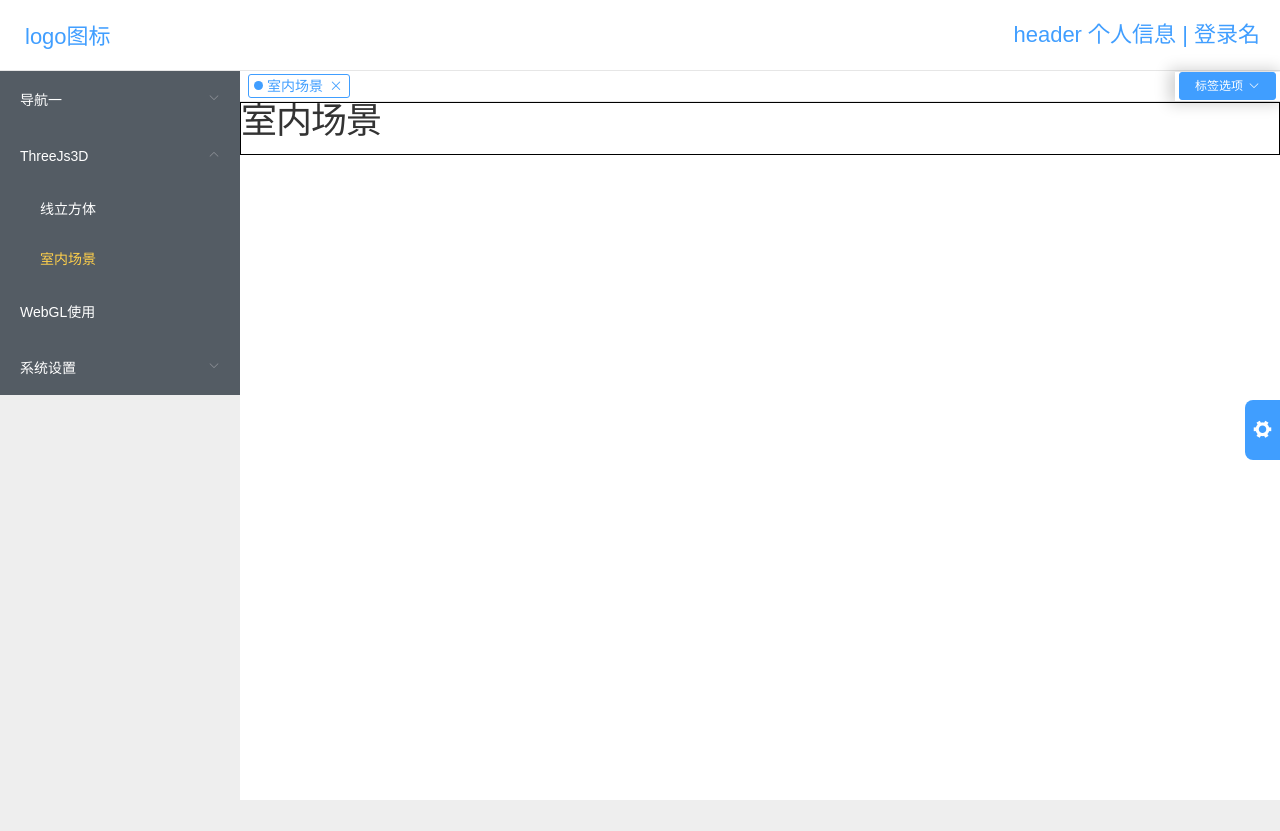
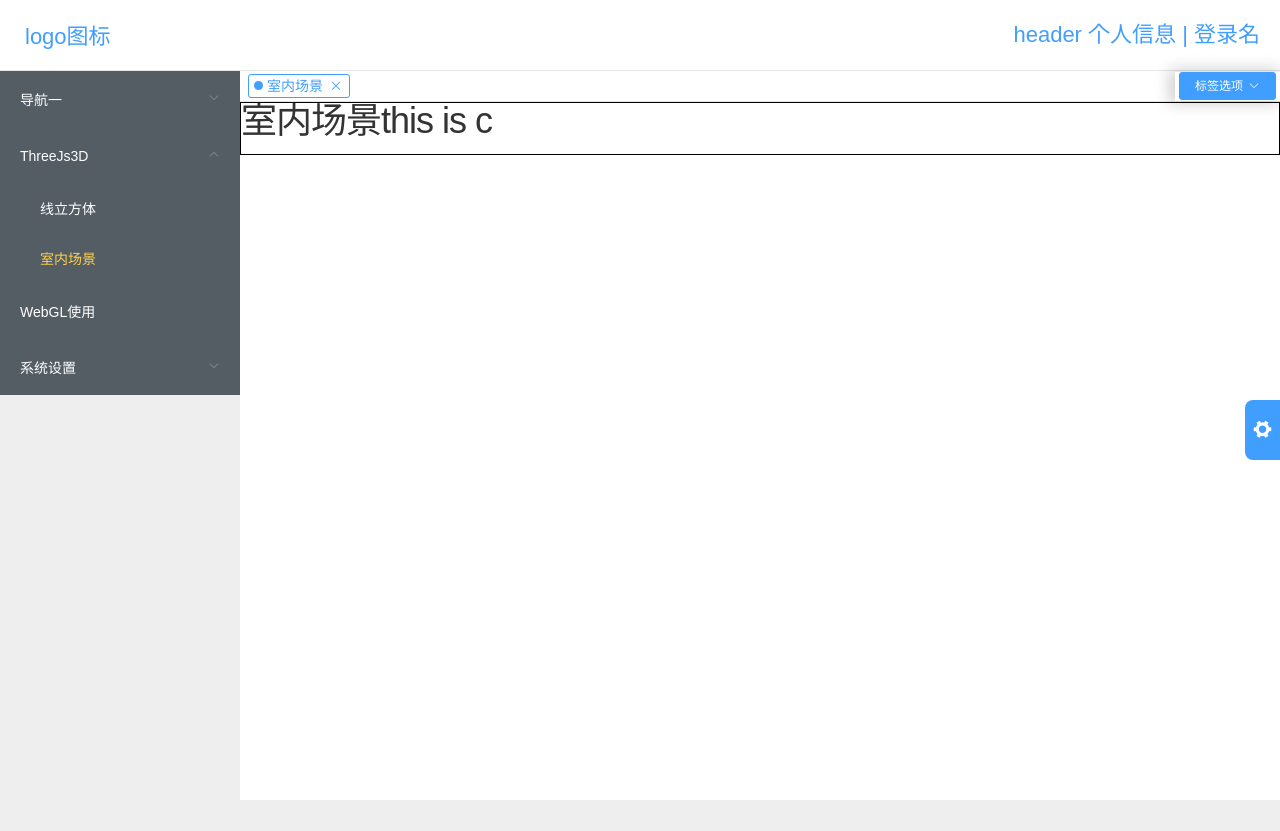
Before and after one commit to wonderlandCSDN/my_admin, a Vue app: page /#/indoorScene in a window 1280 px wide. Built offline with nearby package versions, Linux system fonts and the light colour scheme; a small style sheet from the web is missing.

Commit message:
vue-router源码解析

```diff
--- a/src/main.js
+++ b/src/main.js
@@ -24,6 +24,7 @@ Vue.config.productionTip = false;
 /**全局设置element-ui关闭弹框只有点击按钮才会产生效果 */
 ElementUI.Dialog.props.closeOnClickModal.default = false;
 
+/*******************************************************************************************************************************************/
 /**
  * 开发模式：npm run dev是前端自己开发用的
  * 生产模式：npm run build 打包之后给后端放在服务端上用的
@@ -33,6 +34,56 @@ ElementUI.Dialog.props.closeOnClickModal.default = false;
  * Make sure to turn on production mode when deploying for production
  * 其意思是： 你运行的Vue是开发模式。为生产部署时，请确保启用生产模式。
  */
+
+/*****************************************************************vue-router源码*****************************************************/
+/**
+ * 1、前端路由和后端路由的区别
+ * 后端路由——mvc：输入url——》请求发送到服务器——》服务器解析请求的路径——》拿取对应页面——》返回出去
+ * 前端路由——spa：输入url——》js解析地址——》找到对应地址的页面——》执行页面生成的js——》看到页面
+ *
+ * 2、vue-router工作流程
+ * url改变——》触发监听事件（浏览器上面有监听事件）——》改变vue-router里的current变量——》监视current变量的监视者——》获取新的组件——》Render新组件
+ *
+ * 3、hash和history的使用
+ * 	hash:
+ * （1）#号后的就是hash的内容
+ * （2）可以通过location.hash拿到
+ * （3）可以通过onhashchange监听hash的改变
+ *
+ * 	history:
+ * （1）history即正常的路径
+ * （2）location.pathname
+ * （3）可以用onpopstate监听history变化
+ */
+
+/**
+ * Vue.use()的作用——》它就是把你给它的的东西调用一遍
+ * 如果你给它的是一个方法，那么它就会直接执行方法
+ * 如果你给它的东西里面有一个install属性，那么它会执行这个install
+ * */
+function a () {
+  console.log('qqqq')
+}
+a.install = function (vue) {
+  //全局混入vue实例(就是往vue实例里面混入一些东西)
+  vue.mixin({
+    data() {
+      return{
+        c: 'this is c'
+      }
+    },
+    methods: {
+      //
+      globalMethods: function () {
+      }
+    },
+    //生命周期的混入
+
+  });
+}
+Vue.use(a);
+
+/****************************************************************************************************************************************************/
 
 Vue.use(ElementUI);
 Vue.use(Vuex);
@@ -73,8 +124,6 @@ router.afterEach((to, from)=> {
   alert('bbb');
 });
 
-
-
 new Vue({
   router,
   store, // 使用store
--- a/src/view/ThreeJS_3D/indoorScene.vue
+++ b/src/view/ThreeJS_3D/indoorScene.vue
@@ -1,6 +1,6 @@
 <template>
     <div class="indoorSceneBox">
-        <h1>室内场景</h1>
+        <h1>室内场景{{c}}</h1>
     </div>
 </template>
 
```
